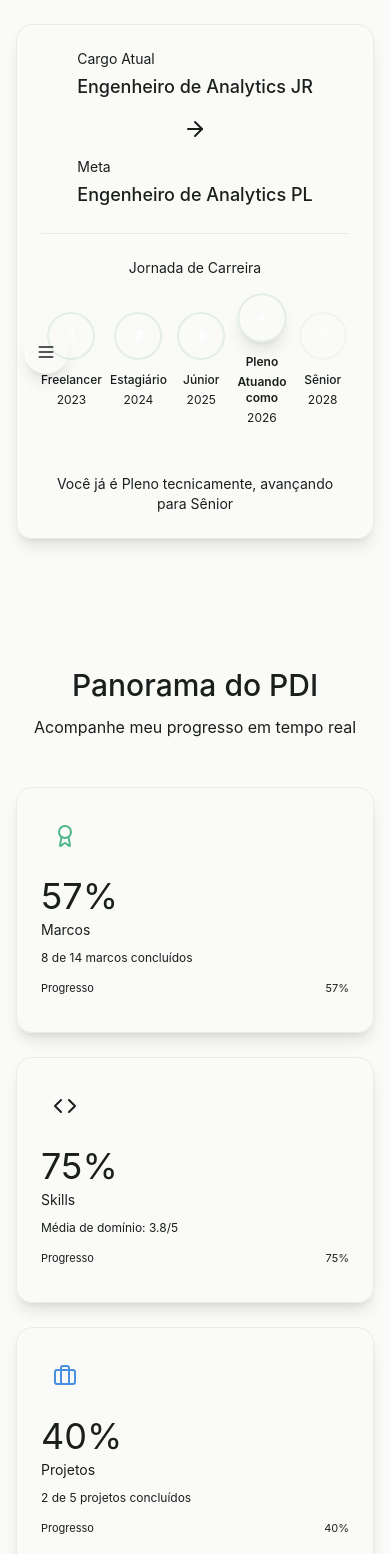
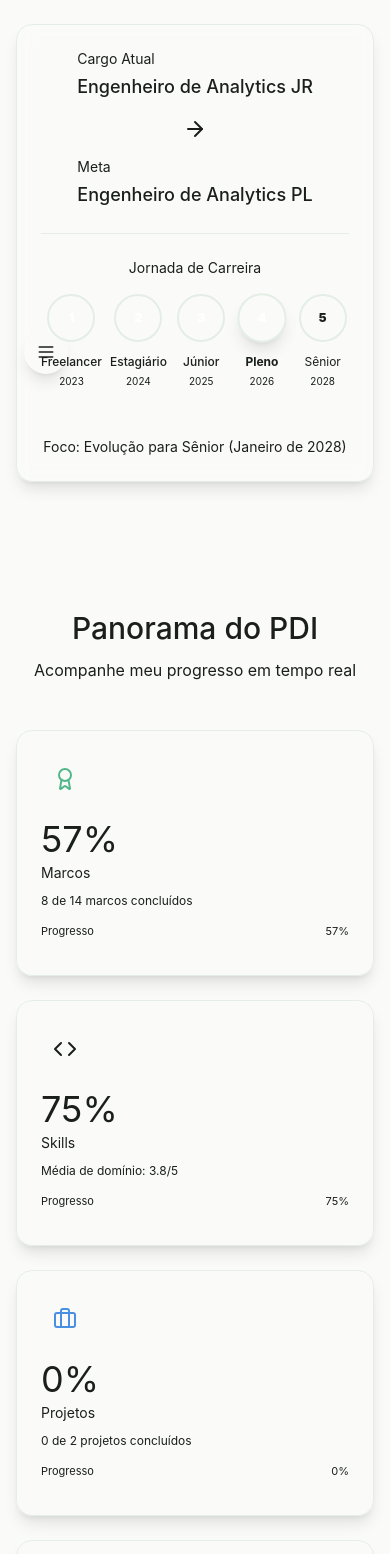
Before and after one commit to g-soldera/gus-pdi, a React (Vite) app: page /pdi in a window 390 px wide. Shown: the part 446-2000 px from the top of the page. Built offline with nearby package versions, Linux system fonts and the light colour scheme.

Commit message:
feat: improve timeline contrast, simplify career text, and implement milestone objective checklist

```diff
--- /dev/null
+++ b/pnpm-workspace.yaml
@@ -0,0 +1,3 @@
+allowBuilds:
+  '@tailwindcss/oxide': false
+  esbuild: false
--- a/src/app/components/CareerTimeline.tsx
+++ b/src/app/components/CareerTimeline.tsx
@@ -67,15 +67,9 @@ export function CareerTimeline({ info }: CareerTimelineProps) {
 
   const getStageTextColor = (stage: TimelineStage): string => {
     if (stage.isFuture) return 'text-muted-foreground';
-    if (stage.isActingAs) return 'text-primary font-semibold';
-    if (stage.isActive) return 'text-primary font-semibold';
-    return 'text-success';
-  };
-
-  const getStageOpacity = (stage: TimelineStage): string => {
-    if (stage.isFuture) return 'opacity-50';
-    if (stage.isActingAs) return 'opacity-100';
-    return 'opacity-100';
+    if (stage.isActingAs) return 'text-primary font-bold';
+    if (stage.isActive) return 'text-primary font-bold';
+    return 'text-success font-medium';
   };
 
   return (
@@ -91,28 +85,23 @@ export function CareerTimeline({ info }: CareerTimelineProps) {
           >
             {/* Stage Circle */}
             <motion.div
-              className={`w-12 h-12 md:w-14 md:h-14 rounded-full flex items-center justify-center mb-3 transition-all ${getStageColor(stage)} ${getStageOpacity(stage)} border-2 ${
-                stage.isActingAs ? 'border-primary shadow-lg shadow-primary/50' : 'border-border'
+              className={`w-12 h-12 md:w-14 md:h-14 rounded-full flex items-center justify-center mb-3 transition-all ${getStageColor(stage)} border-2 ${
+                stage.isActingAs ? 'border-primary shadow-lg shadow-primary/30' : 'border-border'
               }`}
               animate={stage.isActingAs ? { scale: [1, 1.05, 1] } : {}}
               transition={stage.isActingAs ? { duration: 2, repeat: Infinity } : {}}
             >
-              <span className="text-xs md:text-sm font-bold text-white">
+              <span className={`text-xs md:text-sm font-black ${stage.isFuture ? 'text-muted-foreground' : 'text-white'}`}>
                 {index + 1}
               </span>
             </motion.div>
 
             {/* Stage Label */}
             <div className="text-center">
-              <p className={`text-xs md:text-sm font-medium ${getStageTextColor(stage)}`}>
+              <p className={`text-xs md:text-sm ${getStageTextColor(stage)}`}>
                 {stage.label}
               </p>
-              {stage.isActingAs && (
-                <p className="text-xs text-primary/70 mt-1 font-semibold">
-                  Atuando como
-                </p>
-              )}
-              <p className="text-xs text-muted-foreground mt-1">
+              <p className="text-[10px] md:text-xs text-muted-foreground mt-1">
                 {stage.startDate.getFullYear()}
               </p>
             </div>
@@ -136,7 +125,7 @@ export function CareerTimeline({ info }: CareerTimelineProps) {
       <div className="mt-4 text-center">
         <p className="text-sm text-muted-foreground">
           {stages.find(s => s.isActive)?.isActingAs
-            ? 'Você já é Pleno tecnicamente, avançando para Sênior'
+            ? 'Foco: Evolução para Sênior (Janeiro de 2028)'
             : stages.find(s => s.isActive)
             ? `Buscando Pleno • ${Math.ceil((new Date(info.timelineTarget || '2026-06-07').getTime() - now.getTime()) / (1000 * 60 * 60 * 24))} dias restantes`
             : 'Objetivo: Sênior em Janeiro de 2028'}
--- a/src/app/components/Milestones.tsx
+++ b/src/app/components/Milestones.tsx
@@ -1,6 +1,6 @@
 import React, { useState, useEffect } from 'react';
 import { motion } from 'motion/react';
-import { Calendar, Clock, CheckCircle2, Circle, Loader, Archive } from 'lucide-react';
+import { Calendar, Clock, CheckCircle2, Circle, Loader, Archive, CheckSquare, Square } from 'lucide-react';
 import { Milestone } from '@/types/pdi';
 import { StatusBadge } from './StatusBadge';
 import { ProgressBar } from './ProgressBar';
@@ -140,8 +140,8 @@ export function Milestones({ milestones, onMilestoneClick }: MilestonesProps) {
 
                     <motion.button
                       onClick={() => onMilestoneClick(milestone)}
-                      whileHover={{ scale: 1.02 }}
-                      whileTap={{ scale: 0.98 }}
+                      whileHover={{ scale: 1.01 }}
+                      whileTap={{ scale: 0.99 }}
                       className="w-full bg-card border border-border rounded-xl p-6 shadow-sm hover:shadow-md hover:border-primary transition-all text-left group"
                     >
                       <div className="flex flex-wrap items-start justify-between gap-4 mb-4">
@@ -177,17 +177,23 @@ export function Milestones({ milestones, onMilestoneClick }: MilestonesProps) {
                         colorClass={milestone.status === 'in-progress' ? 'bg-blue-500' : 'bg-primary'}
                       />
 
-                      {milestone.metrics && milestone.metrics.length > 0 && (
+                      {milestone.objectives && milestone.objectives.length > 0 && (
                         <div className="mt-4 pt-4 border-t border-border/50">
-                          <p className="text-xs font-semibold text-muted-foreground mb-2">Métricas:</p>
-                          <ul className="text-xs text-muted-foreground space-y-1">
-                            {milestone.metrics.map((metric, idx) => (
-                              <li key={idx} className="flex items-start gap-2">
-                                <span className="text-primary mt-0.5">•</span>
-                                <span>{metric}</span>
-                              </li>
+                          <p className="text-xs font-bold text-muted-foreground mb-3 uppercase tracking-wider">Objetivos de Evolução:</p>
+                          <div className="grid grid-cols-1 md:grid-cols-2 gap-x-6 gap-y-2">
+                            {milestone.objectives.map((obj, idx) => (
+                              <div key={idx} className="flex items-start gap-2 text-sm">
+                                {obj.completed ? (
+                                  <CheckSquare className="w-4 h-4 text-primary shrink-0 mt-0.5" />
+                                ) : (
+                                  <Square className="w-4 h-4 text-muted-foreground shrink-0 mt-0.5" />
+                                )}
+                                <span className={obj.completed ? 'text-foreground font-medium' : 'text-muted-foreground'}>
+                                  {obj.text}
+                                </span>
+                              </div>
                             ))}
-                          </ul>
+                          </div>
                         </div>
                       )}
                     </motion.button>
@@ -265,20 +271,26 @@ export function Milestones({ milestones, onMilestoneClick }: MilestonesProps) {
                       )}
                     </div>
 
-                    {milestone.metrics && milestone.metrics.length > 0 && (
+                    {milestone.objectives && milestone.objectives.length > 0 && (
                       <div className="pt-3 border-t border-border/50">
-                        <p className="text-xs font-semibold text-muted-foreground mb-2">Métricas:</p>
-                        <ul className="text-xs text-muted-foreground space-y-1">
-                          {milestone.metrics.slice(0, 2).map((metric, idx) => (
-                            <li key={idx} className="flex items-start gap-2">
-                              <span className="text-primary mt-0.5">•</span>
-                              <span className="line-clamp-1">{metric}</span>
-                            </li>
+                        <p className="text-[10px] font-bold text-muted-foreground mb-2 uppercase tracking-wider">Objetivos:</p>
+                        <div className="space-y-1.5">
+                          {milestone.objectives.slice(0, 3).map((obj, idx) => (
+                            <div key={idx} className="flex items-start gap-2 text-[11px]">
+                              {obj.completed ? (
+                                <CheckSquare className="w-3 h-3 text-primary shrink-0 mt-0.5" />
+                              ) : (
+                                <Square className="w-3 h-3 text-muted-foreground shrink-0 mt-0.5" />
+                              )}
+                              <span className={obj.completed ? 'text-foreground line-clamp-1' : 'text-muted-foreground line-clamp-1'}>
+                                {obj.text}
+                              </span>
+                            </div>
                           ))}
-                          {milestone.metrics.length > 2 && (
-                            <li className="text-primary text-xs">+{milestone.metrics.length - 2} mais</li>
+                          {milestone.objectives.length > 3 && (
+                            <p className="text-primary text-[10px] font-medium">+{milestone.objectives.length - 3} mais objetivos</p>
                           )}
-                        </ul>
+                        </div>
                       </div>
                     )}
                   </div>
--- a/src/data/pdiData.ts
+++ b/src/data/pdiData.ts
@@ -280,12 +280,12 @@ export const milestones: Milestone[] = [
     displayName: 'System Design Avançado',
     description: 'Liderar o desenho de arquitetura de soluções complexas e distribuídas.',
     status: 'in-progress',
-    progress: 10,
+    progress: 33,
     deadline: '2026-12-31',
-    metrics: [
-      '2 arquiteturas de soluções complexas documentadas e aprovadas',
-      'Participação ativa em 5+ discussões de arquitetura de alto nível',
-      'Feedback positivo de pares sobre a qualidade dos designs'
+    objectives: [
+      { text: '2 arquiteturas de soluções complexas documentadas e aprovadas', completed: true },
+      { text: 'Participação ativa em 5+ discussões de arquitetura de alto nível', completed: false },
+      { text: 'Feedback positivo de pares sobre a qualidade dos designs', completed: false }
     ],
     relatedSkills: ['api-architecture', 'data-modeling', 'technical-docs', 'critical-thinking'],
     relatedResources: ['books-arch-peaa', 'books-arch-ddd'],
@@ -296,12 +296,12 @@ export const milestones: Milestone[] = [
     displayName: 'Tech Lead de Projetos na Squad',
     description: 'Assumir liderança técnica de projetos estratégicos em colaboração com o líder atual.',
     status: 'in-progress',
-    progress: 20,
+    progress: 66,
     deadline: '2027-03-31',
-    metrics: [
-      'Liderança técnica em 2-3 projetos com entregas bem-sucedidas',
-      '10+ code reviews construtivos realizados',
-      'Feedback formal do líder sobre contribuição técnica'
+    objectives: [
+      { text: 'Liderança técnica em 2-3 projetos com entregas bem-sucedidas', completed: true },
+      { text: '10+ code reviews construtivos realizados', completed: true },
+      { text: 'Feedback formal do líder sobre contribuição técnica', completed: false }
     ],
     relatedSkills: ['leadership', 'collaboration', 'conflict-management', 'verbal-communication'],
     relatedResources: ['mentoring'],
@@ -310,14 +310,13 @@ export const milestones: Milestone[] = [
     id: 'ai-engineering',
     title: 'Engenharia de IA Generativa',
     displayName: 'Especialista em Engenharia de IA',
-    description: 'Aprofundar em otimização de modelos e agentes autônomos complexos.',
+    description: 'Desenvolver recursos agênticos (skills) para auxiliar no processo e otimização de modelos.',
     status: 'in-progress',
-    progress: 15,
+    progress: 50,
     deadline: '2027-06-30',
-    metrics: [
-      'Desenvolvimento de 1+ agente autônomo complexo com impacto real',
-      'Implementação de técnicas avançadas de RAG e otimização de prompts',
-      'Apresentação interna sobre arquitetura de agentes'
+    objectives: [
+      { text: 'Desenvolver recursos agênticos (skills) para auxiliar no processo', completed: true },
+      { text: 'Implementação de técnicas avançadas de RAG e otimização de prompts', completed: false }
     ],
     relatedSkills: ['llm', 'rag', 'agent-design', 'langgraph', 'prompt-engineering'],
     relatedResources: ['llm-course'],
@@ -330,10 +329,10 @@ export const milestones: Milestone[] = [
     status: 'not-started',
     progress: 0,
     deadline: '2027-09-30',
-    metrics: [
-      'Implementação de 1+ pipeline MLOps completo com monitoramento',
-      'Redução de 20%+ no tempo de deploy de modelos',
-      'Definição de padrões de governança de dados em projetos de ML'
+    objectives: [
+      { text: 'Implementação de 1+ pipeline MLOps completo com monitoramento', completed: false },
+      { text: 'Redução de 20%+ no tempo de deploy de modelos', completed: false },
+      { text: 'Definição de padrões de governança de dados em projetos de ML', completed: false }
     ],
     relatedSkills: ['mlops', 'data-observability', 'data-governance', 'github-actions', 'terraform'],
     relatedResources: ['devops-course'],
@@ -346,8 +345,8 @@ export const milestones: Milestone[] = [
     status: 'not-started',
     progress: 0,
     deadline: '2027-12-31',
-    metrics: [
-      'Aprovação no exame de certificação AWS SA Pro'
+    objectives: [
+      { text: 'Aprovação no exame de certificação AWS SA Pro', completed: false }
     ],
     relatedSkills: ['aws', 'terraform', 'api-architecture', 'cost-optimization'],
     relatedResources: ['cert-cloud'],
@@ -380,39 +379,6 @@ export const projects: Project[] = [
     relatedResources: ['books-arch-peaa', 'cert-security'],
     url: 'https://cyber.itau/insight-guard',
     urlTooltip: 'Apenas acessível na rede interna do banco',
-  },
-  {
-    id: 'user-behavior',
-    title: 'User Behavior (Comportamento Anômalo)',
-    description: 'Engenharia de ML transformando notebooks em aplicação escalável em Lambda (Python) com democratização de resultados.',
-    status: 'completed',
-    impact: 'Detecção proativa de anomalias com escala cloud.',
-    technologies: ['Python', 'AWS Lambda', 'API Gateway', 'MLOps', 'CI/CD'],
-    relatedSkills: ['python', 'lambda', 'github-actions', 'testes-automatizados', 'testes-unitarios', 'linters', 'sonarqube', 'mlops', 'api-gateway', 'aws'],
-    relatedMilestones: ['lead-projects'],
-    relatedResources: ['books-code-cco'],
-  },
-  {
-    id: 'agente-leila',
-    title: 'Agente Leila (Fluxo Sequencial)',
-    description: 'Agente para analisar normativos de Segurança da Informação e extrair requisitos; deploy no Teams e 365 Copilot via Copilot Studio.',
-    status: 'completed',
-    impact: '~80% de redução do tempo de análise de normativos de Segurança da Informação',
-    technologies: ['Power Automate', 'Prompt Engineering', 'Copilot Studio', 'Microsoft 365 Copilot', 'Teams', 'LLM', 'Topics'],
-    relatedSkills: ['prompt-engineering', 'fluxo-sequencial', 'copilot-studio', 'rag', 'agent-design', 'power-automate', 'copilot-365'],
-    relatedMilestones: ['lead-projects', 'workshops-talks'],
-    relatedResources: ['books-comm-cnv', 'cert-analytics'],
-  },
-  {
-    id: 'data-engineering',
-    title: 'Engenharia de Dados - Producer/Consumer',
-    description: 'Desenvolvimento de tabelas em producer, consumer, e consultorias de democratização',
-    status: 'in-progress',
-    impact: '-30% no tempo de entrega de tabelas spec, -30% de custos em gluejob na consumer através de Flex Execution e +99% de sucesso dos jobs críticos',
-    technologies: ['SQL', 'Python', 'AWS Glue', 'PySpark', 'Terraform'],
-    relatedSkills: ['sql', 'python', 'aws-glue', 's3', 'pyspark', 'data-modeling', 'finops'],
-    relatedMilestones: ['finops-consumer'],
-    relatedResources: ['books-ana-ddia', 'cert-analytics', 'cert-security'],
   },
 ];
 
```
Also changed, not shown: src/types/pdi.ts (+6 -1 lines), 2 other files (tests, documents, lock files or other folders).
